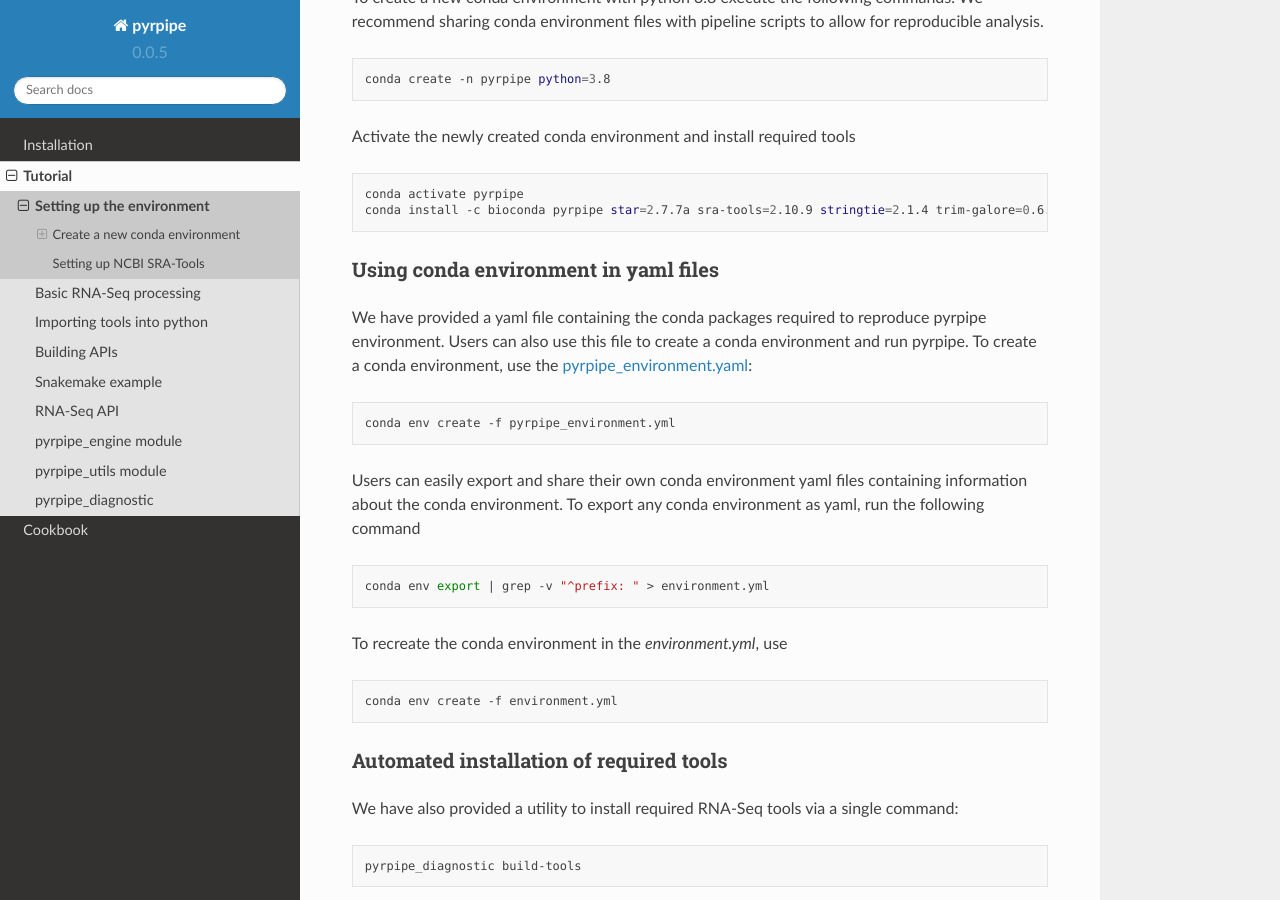
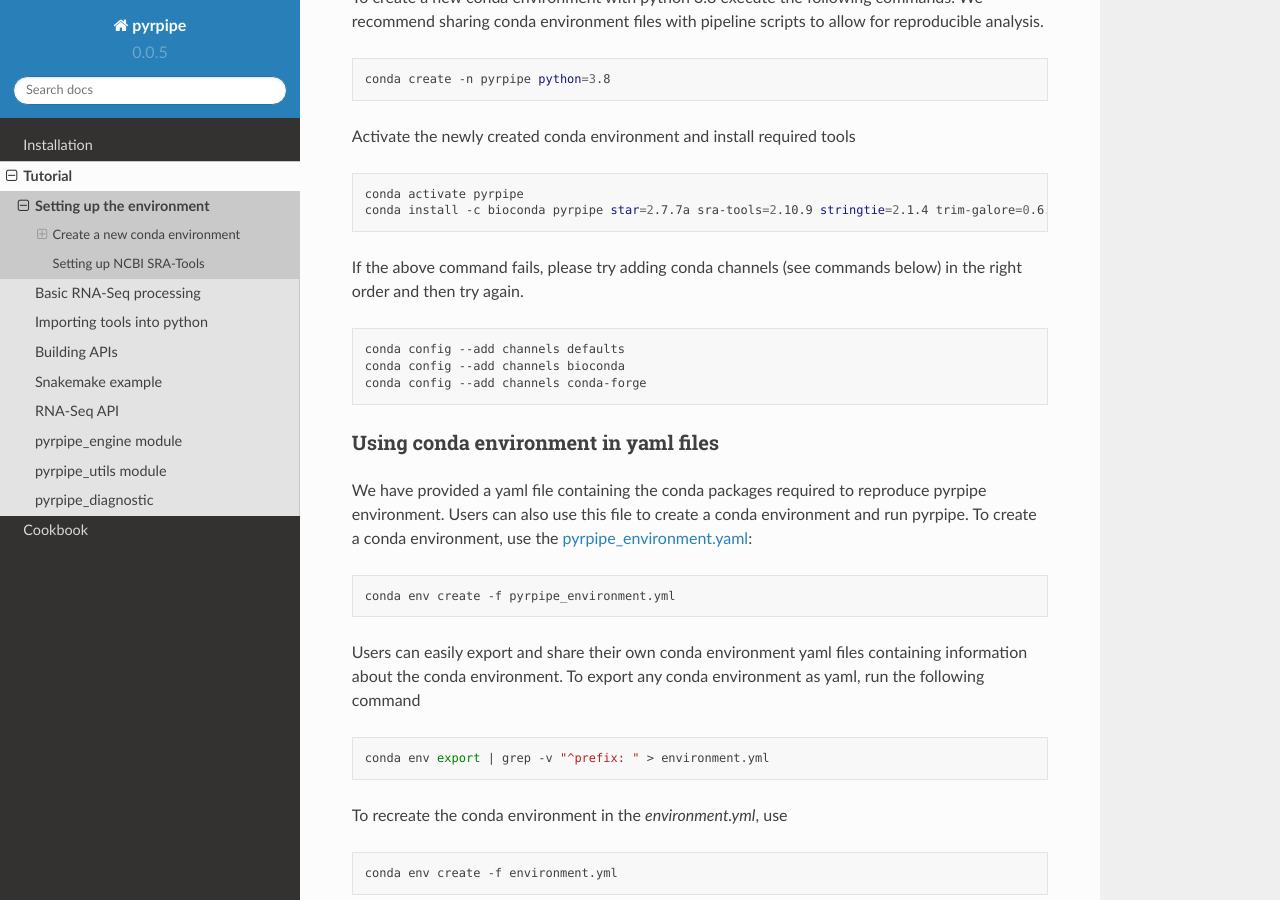
Before and after one commit to urmi-21/pyrpipe, a Sphinx documentation site: the page built from docs/source/tutorial/setup.rst, in a window 1280 px wide and 900 px high, scrolled down 350 px. Built offline with Sphinx 7.4.7 and the Read the Docs theme 2.0.0, drawn with Linux system fonts in a browser that asks for light colours.

```diff
--- a/docs/source/tutorial/setup.rst
+++ b/docs/source/tutorial/setup.rst
@@ -24,6 +24,16 @@ Activate the newly created conda environment and install required tools
 
     conda activate pyrpipe
     conda install -c bioconda pyrpipe star=2.7.7a sra-tools=2.10.9 stringtie=2.1.4 trim-galore=0.6.6 orfipy=0.0.3 salmon=1.4.0
+
+
+If the above command fails, please try adding conda channels (see commands below) in the right order and then try again.
+
+.. code-block:: bash
+
+    conda config --add channels defaults
+    conda config --add channels bioconda
+    conda config --add channels conda-forge
+
 
 
 Using conda environment in yaml files
```
Also changed, not shown: docs/source/installation.rst (+9 -0 lines).
